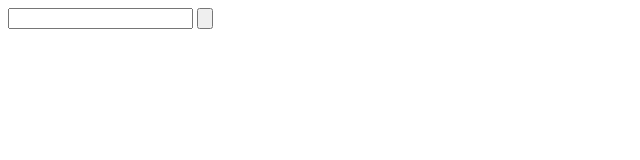
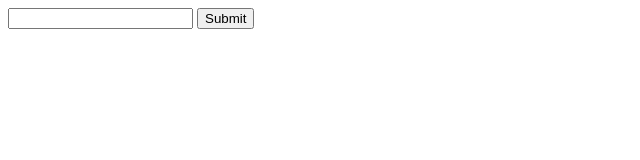
Before and after one commit to elenakhodayari2010-cmd/group-A, a plain HTML site: page index.html in a window 1280 px wide. Shown: the whole page, without its empty margins (0-640 px from the left). Drawn offline with Linux system fonts and the light colour scheme.

Commit message:
add HTML elements for getting and showing ToDoList tasks

```diff
--- a/index.html
+++ b/index.html
@@ -8,12 +8,16 @@
 </head>
 
 <body>
+
+    <!-- create form element for "to do list" input -->
     <form action="">
         <label for="">
             <input type="text">
         </label>
-        <input type="button">
+        <input type="button" id="submit" value="Submit" />
     </form>
+
+    <!-- add table elementfor showing tasks -->
     <table></table>
 </body>
 
```
